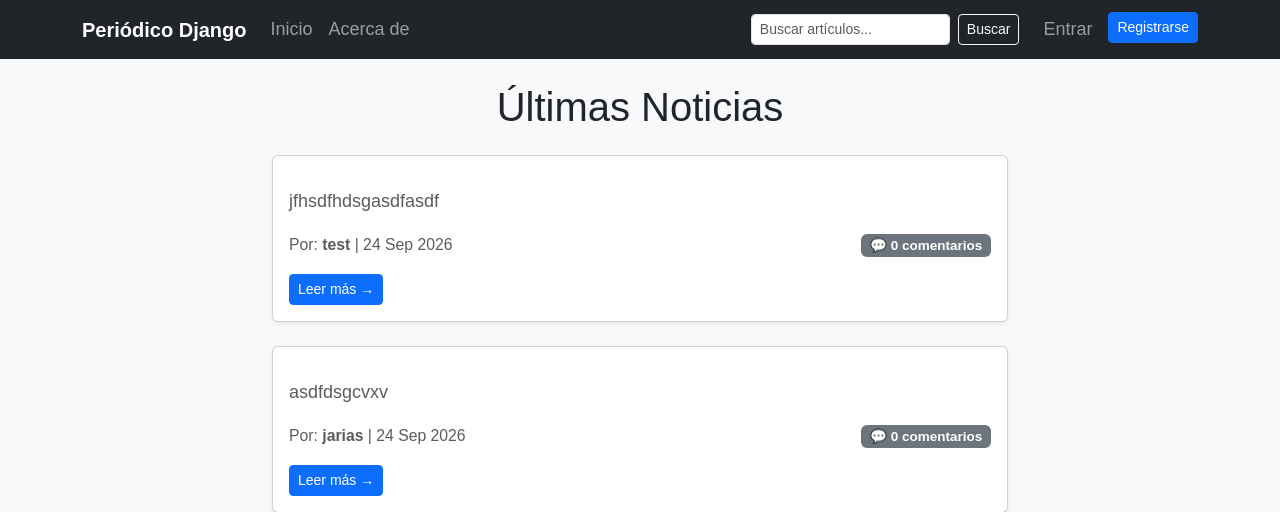
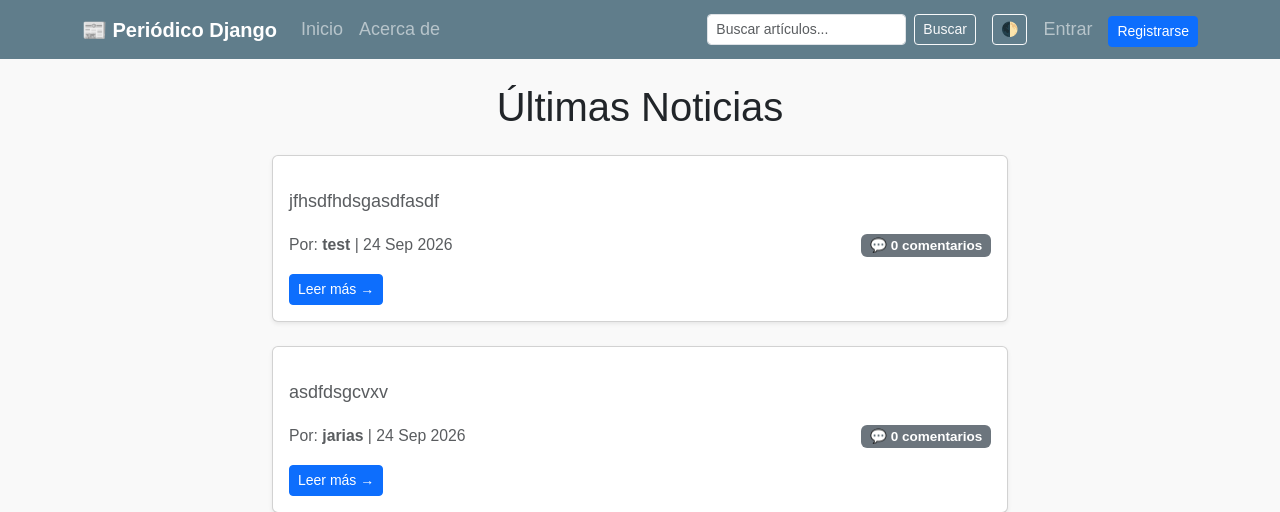
Before and after one commit to JuniorArias/django-periodico, a Django app: page / in a window 1280 px wide. Shown: the top 512 px of the page. Run offline with Django 5.2, Linux system fonts and the light colour scheme; data comes from the database, SQL or seed files in the repository; data that the repository does not hold is empty.

Commit message:
Fix: Force primary color on navbar with inline style

```diff
--- a/templates/base.html
+++ b/templates/base.html
@@ -1,25 +1,49 @@
-<!-- templates/base.html -->
 {% load static %}
-
 <!DOCTYPE html>
 <html lang="es">
 <head>
-        <meta charset-"utf-8">
+    <meta charset="utf-8">
     <meta name="viewport" content="width=device-width, initial-scale=1">
     <title>{% block title %}Periódico Django{% endblock %}</title>
     <link rel="icon" href="{% static 'news/favicon.ico' %}" type="image/x-icon">
-        <!-- Bootstrap 5 CSS CDN -->
     <link href="https://cdn.jsdelivr.net/npm/bootstrap@5.3.0/dist/css/bootstrap.min.css" rel="stylesheet">
-        <!-- 2. Vincular nuestro archivo CSS -->
-        <link rel="stylesheet" href="{% static 'news/base.css' %}">
+
+    <!-- ✅ INYECCIÓN DE COLORES DESDE DJANGO -->
+    <style>
+        :root {
+            --primary-color: {{ light_primary|default:'#607D8B' }};
+            --secondary-color: {{ light_secondary|default:'#FF9800' }};
+            --bg-color: {{ light_background|default:'#F8F9FA' }};
+            --text-color: {{ light_text|default:'#212529' }};
+        }
+
+        [data-theme="dark"] {
+            --primary-color: {{ dark_primary|default:'#37474F' }};
+            --secondary-color: {{ dark_secondary|default:'#FFB74D' }};
+            --bg-color: {{ dark_background|default:'#1A1A1A' }};
+            --text-color: {{ dark_text|default:'#E0E0E0' }};
+        }
+
+        body {
+            background-color: var(--bg-color);
+            color: var(--text-color);
+            transition: background-color 0.3s ease, color 0.3s ease;
+        }
+
+        /* ✅ FORZAR COLOR EN EL NAVBAR */
+        .navbar {
+            background-color: var(--primary-color) !important;
+        }
+    </style>
+
     <link rel="stylesheet" href="{% static 'news/base.css' %}">
     <link rel="stylesheet" href="{% static 'css/post-content.css' %}">
 </head>
-    <body class="bg-light">
-        <!-- Barra de navegación de Bootstrap -->
-        <nav class="navbar navbar-expand-lg navbar-dark bg-dark mb-4">
+
+<body>
+    <nav class="navbar navbar-expand-lg navbar-dark mb-4" style="background-color: var(--primary-color) !important;">
         <div class="container">
-                <a class="navbar-brand fw-bold" href="{% url 'home' %}"> Periódico Django</a>
+            <a class="navbar-brand fw-bold" href="{% url 'home' %}">📰 Periódico Django</a>
             <button class="navbar-toggler" type="button" data-bs-toggle="collapse" data-bs-target="#navbarNav">
                 <span class="navbar-toggler-icon"></span>
             </button>
@@ -29,17 +53,24 @@
                     <li class="nav-item"><a class="nav-link" href="{% url 'home' %}">Inicio</a></li>
                     <li class="nav-item"><a class="nav-link" href="{% url 'about' %}">Acerca de</a></li>
                     {% if user.is_authenticated and perms.news.add_post or user.is_superuser %}
-                            <li class="nav-item"><a class="nav-link text-warning" href="{% url 'post_new' %}">+ Nuevo Artículo</a></li>
+                        <li class="nav-item"><a class="nav-link text-warning fw-bold" href="{% url 'post_new' %}">+ Nuevo Artículo</a></li>
                     {% endif %}
                 </ul>
 
                 <form class="d-flex me-3" role="search" action="{% url 'home' %}" method="get">
-                       <input class="form-control form-control-sm me-2 type="search" name="q"
-                            placeholder="Buscar artículos..." aria-label="Search" value="{{ query}}">
+                   <input class="form-control form-control-sm me-2" type="search" name="q"
+                        placeholder="Buscar artículos..." aria-label="Search" value="{{ query }}">
                    <button class="btn btn-outline-light btn-sm" type="submit">Buscar</button>
                 </form>
 
-                    <ul class="navbar-nav">
+                <ul class="navbar-nav align-items-center">
+                    <!-- ✅ BOTÓN DE TOGGLE DE TEMA -->
+                    <li class="nav-item me-2">
+                        <button class="btn btn-sm btn-outline-light" onclick="toggleTheme()" title="Cambiar Tema">
+                            🌓
+                        </button>
+                    </li>
+
                     {% if user.is_authenticated %}
                         <li class="nav-item"><span class="nav-link text-white">Hola, {{ user.username }}!</span></li>
                         <li class="nav-item">
@@ -57,13 +88,41 @@
         </div>
     </nav>
 
-        <!-- Contenedor Principal -->
     <main class="container">
         {% block content %}
         {% endblock content %}
     </main>
 
-        <!-- Boorstrap 5 JS Bundle (incluye Popper) -->
     <script src="https://cdn.jsdelivr.net/npm/bootstrap@5.3.0/dist/js/bootstrap.bundle.min.js"></script>
+
+    <!-- ✅ SCRIPT DE TOGGLE DE TEMA -->
+    <script>
+        // Función para alternar tema
+        function toggleTheme() {
+            const html = document.documentElement;
+            const currentTheme = html.getAttribute('data-theme') || 'light';
+            const newTheme = currentTheme === 'light' ? 'dark' : 'light';
+
+            html.setAttribute('data-theme', newTheme);
+            localStorage.setItem('is_dark_mode', newTheme === 'dark');
+            document.cookie = `theme_mode=${newTheme};path=/;max-age=31536000`;
+        }
+
+        // Inicializar tema al cargar
+        (function initTheme() {
+            const savedTheme = localStorage.getItem('is_dark_mode');
+            const currentTheme = '{{ current_theme|default:"light" }}';
+
+            let themeToApply = 'light';
+
+            if (savedTheme !== null) {
+                themeToApply = savedTheme === 'true' ? 'dark' : 'light';
+            } else {
+                themeToApply = currentTheme;
+            }
+
+            document.documentElement.setAttribute('data-theme', themeToApply);
+        })();
+    </script>
 </body>
 </html>
```
Lines whose indentation alone changed are shown as unchanged.
